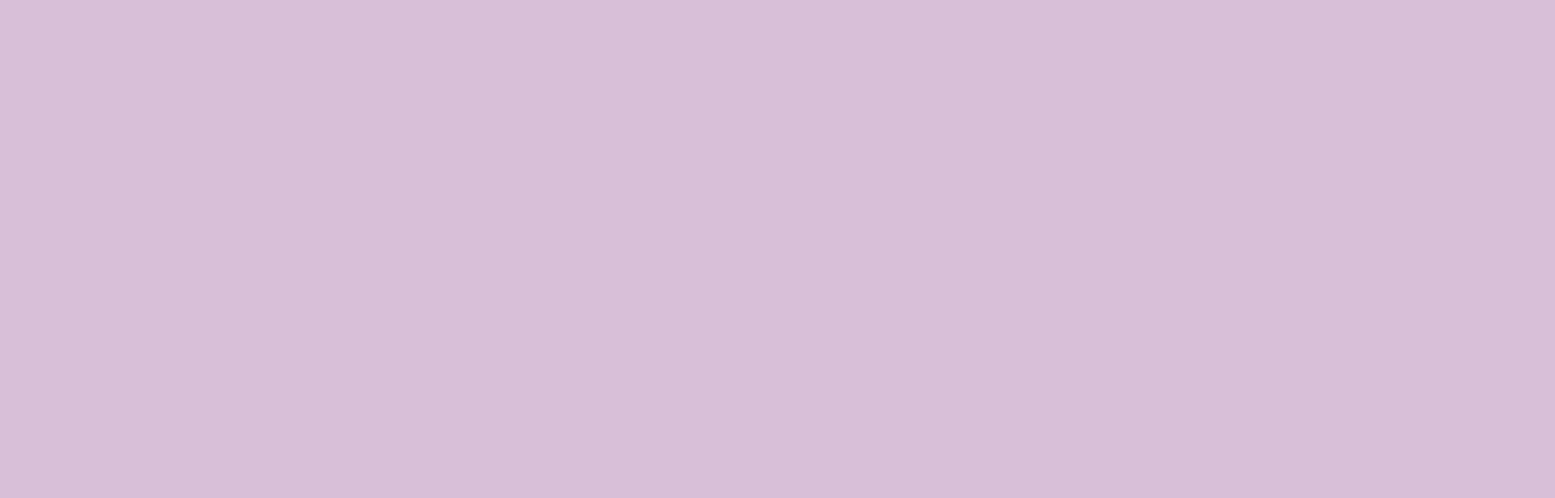
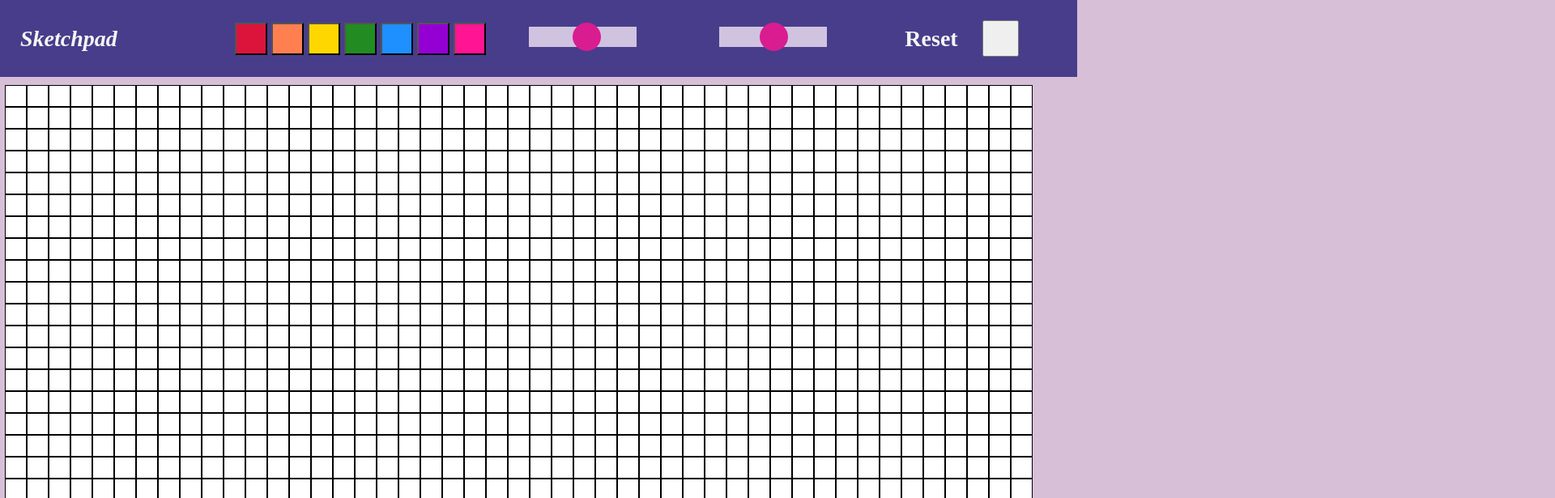
Before and after one commit to jchantrell/odin-sketchpad, a plain HTML site: page index.html in a window 1280 px wide. Shown: the top 615 px of the page at 81% size, 1920 px wide, since content can reach past the window. Drawn offline with Linux system fonts and the light colour scheme.

Commit message:
Updated multiple elements in line with new HTML

```diff
--- a/styles.css
+++ b/styles.css
@@ -1,13 +1,63 @@
+@import url('https://fonts.googleapis.com/css?family=Roboto&display=swap');
+
 html, body  {
     height: 100%;
+    font-family: Robotica;
+    user-drag: none;
+    -webkit-user-drag: none;
+    user-select: none;
+    -moz-user-select: none;
+    -webkit-user-select: none;
+    -ms-user-select: none;
 }
 
 body {
     margin: 0;
     background: thistle;
+}
+
+.reset {
+    height: 45px;
+    width: 45px;
+
+}
+
+.cell-colour {
     display: flex;
+    gap: 5px;
+}
+
+.red, .orange, .yellow, .green, .blue, .purple, .pink {
+    height: 40px;
+    width: 40px;
+}
+
+.header {
+    text-align: center;
+    display: flex;
+    font-weight: 800;
+    font-size: 28px;
+    background: darkslateblue;
+    padding: 25px;
+    color: whitesmoke;
+    width: 100%;
+    margin-bottom: 10px;
+}
+
+.title {
+    display: flex;
+    flex: 1;
+    justify-content: flex-start;
+    align-items: center;
+    font-style: italic;
+}
+
+.menu-container {
+    display: flex;
+    flex: 1;
     justify-content: center;
     align-items: center;
+    gap: 30px;
 }
 
 .grid {
@@ -17,6 +67,16 @@ body {
     flex-wrap: wrap;
 }
 
+.grid-container {
+    width: 100%;
+    display: flex;
+    justify-content: center;
+    align-items: flex-start;
+    min-width: 0;
+    min-height: 0;
+    overflow: hidden
+}
+
 .cell {
     height: 25px;
     width: 25px;
@@ -24,3 +84,69 @@ body {
     border-width: 1px;
     background: white;
 }
+
+.red {
+    background: crimson;
+}
+
+.orange {
+    background: coral;
+}
+
+.yellow {
+    background: gold;
+}
+
+.green {
+    background: forestgreen;
+}
+
+.blue {
+    background: dodgerblue;
+}
+
+.purple {
+    background: darkviolet;
+}
+
+.pink {
+    background: deeppink;
+}
+
+
+.slide-container {
+    width: 100%;
+    display: flex;
+    flex: 1;
+    justify-content: center;
+    align-items: center;
+    gap: 30px;
+  }
+
+.gridsize, .cellsize {
+    -webkit-appearance: none;
+    appearance: none;
+    width: 100%;
+    height: 25px;
+    background: #F3E5F5;
+    outline: none;
+    opacity: 0.8;
+    -webkit-transition: .2s;
+    transition: opacity .2s;
+  }
+
+.cellsize:hover, .gridsize:hover {
+    opacity: 1;
+  }
+
+.cellsize::-webkit-slider-thumb, .gridsize::-webkit-slider-thumb {
+    -webkit-appearance: none;
+    appearance: none;
+    width: 35px;
+    height: 35px;
+    background: deeppink;
+    border-style: solid;
+    border-color: deeppink;
+    border-radius: 50%;
+    cursor: pointer;
+  }
```
